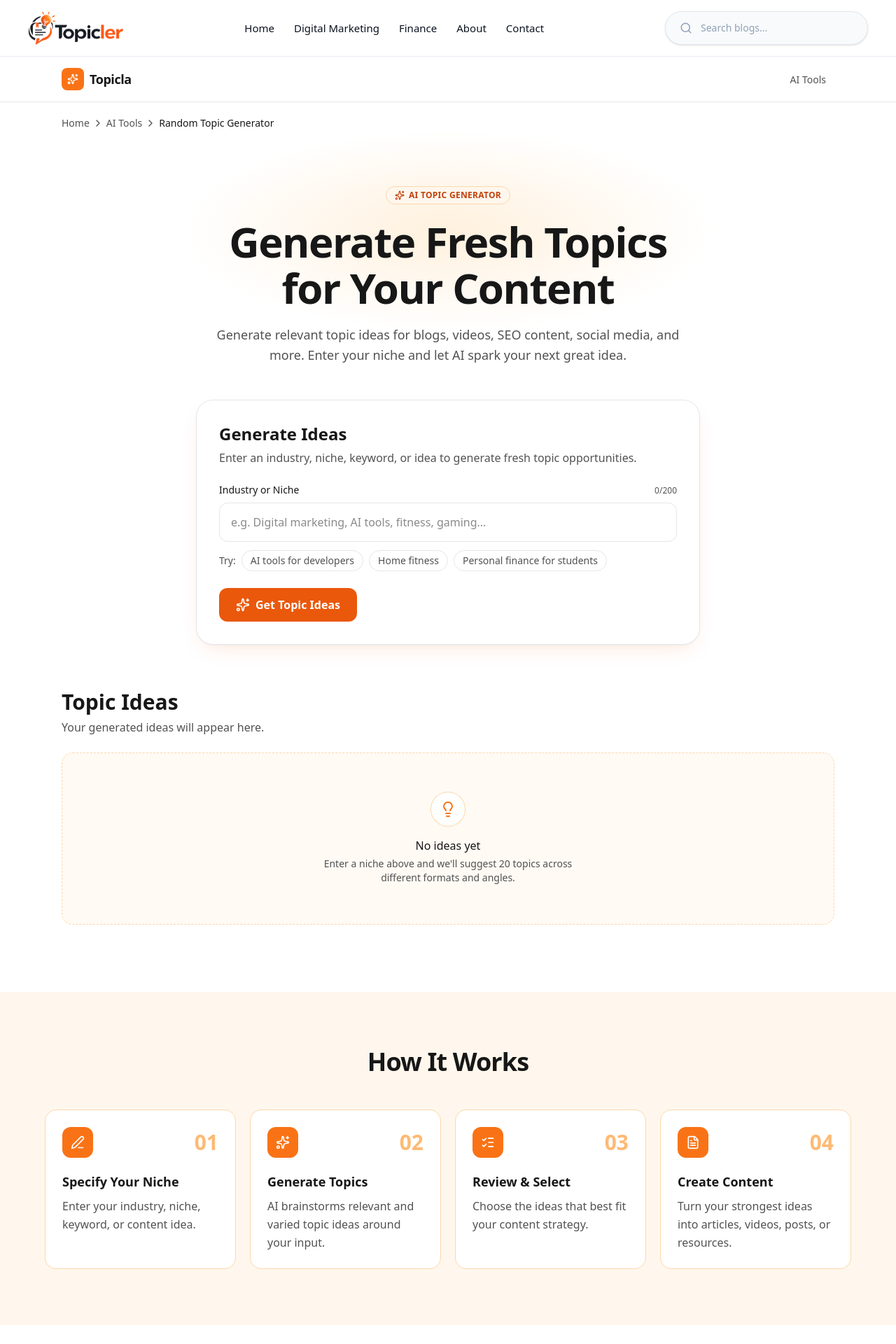
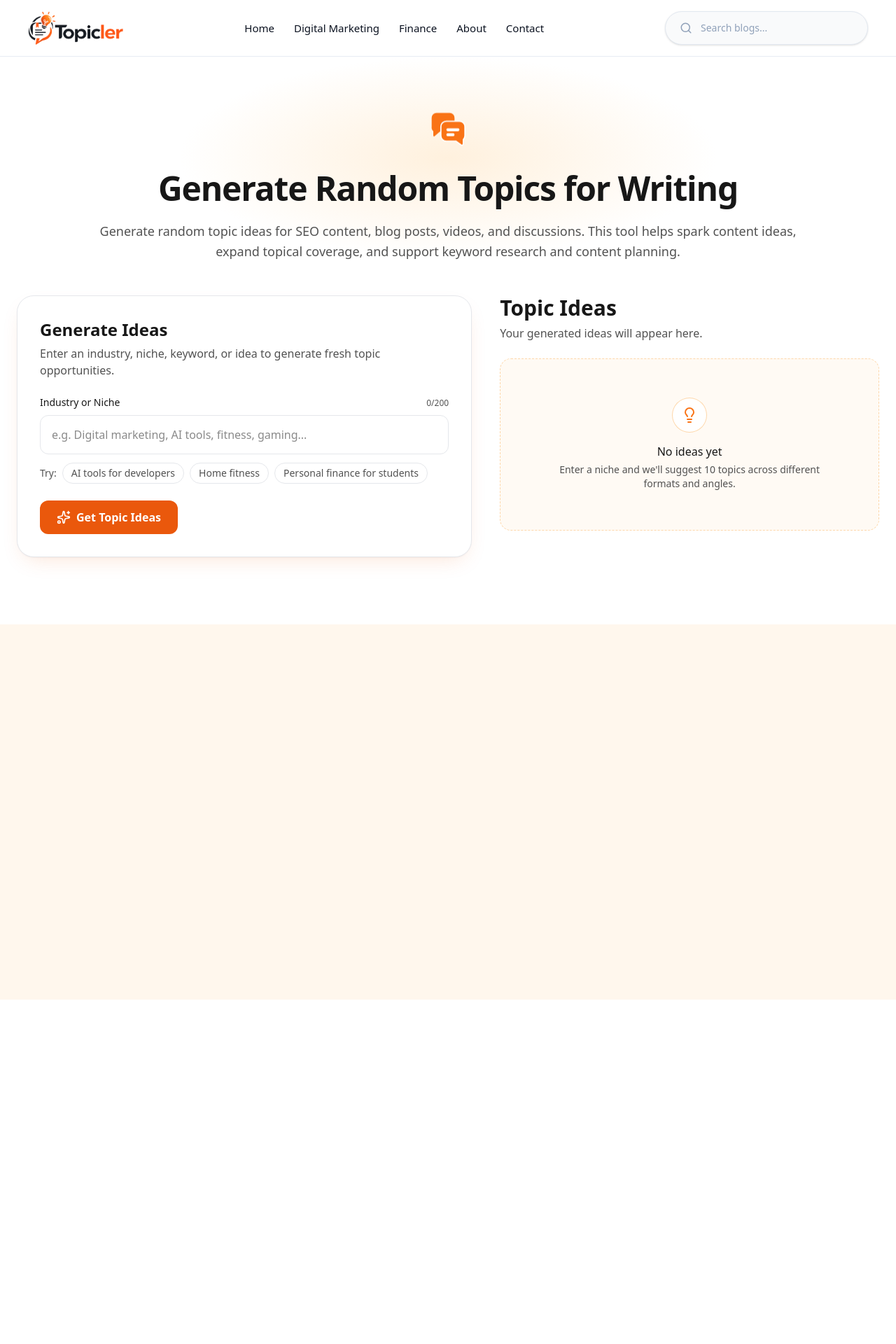
Before and after one commit to codedByShahzad/Topicler, a Next.js app in the folder frontend/: page /tools/random-topic-generator in a window 1280 px wide. Shown: the top 1920 px of the page at 70% size. Built offline with nearby package versions, Linux system fonts and the light colour scheme.

Commit message:
Completed teh Landing Page

```diff
--- a/frontend/app/tools/random-topic-generator/page.tsx
+++ b/frontend/app/tools/random-topic-generator/page.tsx
@@ -1,8 +1,6 @@
 import type { Metadata } from "next";
-import Link from "next/link";
 import {
   CalendarRange,
-  ChevronRight,
   Compass,
   FileText,
   Layers,
@@ -29,6 +27,58 @@ export const metadata: Metadata = {
     type: "website",
   },
 };
+
+/*
+ * Page animations — pure CSS, no JavaScript, no extra packages.
+ * - Hero: one short load sequence (icon pops, text and generator rise in).
+ * - How It Works: steps appear one by one and the connector lines "draw" as you scroll.
+ * - Other sections: a soft fade-up when they scroll into view.
+ * Everything is skipped for users who enable "reduce motion". Browsers without
+ * scroll-driven animation support simply show the content without the scroll effects.
+ */
+const motionCss = `
+@keyframes tp-rise { from { opacity: 0; translate: 0 18px; } to { opacity: 1; translate: none; } }
+@keyframes tp-pop { 0% { opacity: 0; scale: 0.6; } 70% { opacity: 1; scale: 1.06; } 100% { opacity: 1; scale: 1; } }
+@keyframes tp-float { 0%, 100% { translate: 0 0; } 50% { translate: 0 -5px; } }
+@keyframes tp-draw-x { from { scale: 0 1; } to { scale: 1 1; } }
+@keyframes tp-draw-y { from { scale: 1 0; } to { scale: 1 1; } }
+
+@media (prefers-reduced-motion: no-preference) {
+  .tp-pop { animation: tp-pop 0.7s cubic-bezier(0.34, 1.56, 0.64, 1) both; }
+  .tp-float { animation: tp-float 4s ease-in-out 0.9s infinite; }
+  .tp-rise { animation: tp-rise 0.8s cubic-bezier(0.22, 1, 0.36, 1) both; }
+  .tp-d1 { animation-delay: 0.12s; }
+  .tp-d2 { animation-delay: 0.24s; }
+  .tp-d3 { animation-delay: 0.38s; }
+
+  @supports (animation-timeline: view()) {
+    .tp-reveal {
+      animation: tp-rise linear both;
+      animation-timeline: view();
+      animation-range: entry 0% cover 30%;
+    }
+
+    .tp-line-x { transform-origin: left center; }
+    .tp-line-y { transform-origin: center top; }
+
+    /* Mobile + tablet: each step and line animates as it enters the screen */
+    .tp-step { animation: tp-rise linear both; animation-timeline: view(); animation-range: entry 0% cover 25%; }
+    .tp-line-y { animation: tp-draw-y linear both; animation-timeline: view(); animation-range: entry 0% cover 35%; }
+
+    /* Desktop: steps share one timeline so they appear left to right */
+    @media (min-width: 1024px) {
+      .tp-steps { view-timeline-name: --tp-steps; }
+      .tp-step { animation-timeline: --tp-steps; animation-range: cover 12% cover 26%; }
+      .tp-step:nth-child(2) { animation-range: cover 18% cover 32%; }
+      .tp-step:nth-child(3) { animation-range: cover 24% cover 38%; }
+      .tp-step:nth-child(4) { animation-range: cover 30% cover 44%; }
+      .tp-line-x { animation: tp-draw-x linear both; animation-timeline: --tp-steps; animation-range: cover 20% cover 32%; }
+      .tp-step:nth-child(2) .tp-line-x { animation-range: cover 26% cover 38%; }
+      .tp-step:nth-child(3) .tp-line-x { animation-range: cover 32% cover 44%; }
+    }
+  }
+}
+`;
 
 const steps = [
   {
@@ -147,104 +197,94 @@ const footerLinks: { label: string; href: string | null }[] = [
 
 export default function RandomTopicGeneratorPage() {
   return (
-    <div className="flex min-h-screen flex-col overflow-x-hidden bg-white text-[#171717]">
-      {/* 1. Navigation + breadcrumb */}
-      <header className="border-b border-[#E5E7EB] bg-white">
-        <div className="mx-auto flex h-16 max-w-6xl items-center justify-between px-4 sm:px-6">
-          <Link
-            href="/"
-            className="flex items-center gap-2 rounded-md text-lg font-bold tracking-tight text-[#171717] focus-visible:outline-2 focus-visible:outline-offset-4 focus-visible:outline-[#F97316]"
-          >
-            <span
-              aria-hidden="true"
-              className="flex size-8 items-center justify-center rounded-lg bg-[#F97316] text-white"
-            >
-              <Sparkles className="size-4" />
-            </span>
-            Topicla
-          </Link>
-          <nav aria-label="Main">
-            <a
-              href="#related-tools"
-              className="rounded-lg px-3 py-2 text-sm font-medium text-[#525252] transition-colors hover:bg-[#FFF7ED] hover:text-[#C2410C] focus-visible:outline-2 focus-visible:outline-offset-2 focus-visible:outline-[#F97316]"
-            >
-              AI Tools
-            </a>
-          </nav>
-        </div>
-      </header>
+    <div className="flex min-h-screen flex-col overflow-x-clip bg-white text-[#171717]">
+      <style dangerouslySetInnerHTML={{ __html: motionCss }} />
 
       <main className="flex-1">
-        <nav aria-label="Breadcrumb" className="mx-auto max-w-6xl px-4 pt-5 sm:px-6">
-          <ol className="flex flex-wrap items-center gap-1 text-sm text-[#525252]">
-            <li>
-              <Link href="/" className="rounded hover:text-[#C2410C] focus-visible:outline-2 focus-visible:outline-[#F97316]">
-                Home
-              </Link>
-            </li>
-            <li aria-hidden="true">
-              <ChevronRight className="size-4" />
-            </li>
-            <li>
-              <a href="#related-tools" className="rounded hover:text-[#C2410C] focus-visible:outline-2 focus-visible:outline-[#F97316]">
-                AI Tools
-              </a>
-            </li>
-            <li aria-hidden="true">
-              <ChevronRight className="size-4" />
-            </li>
-            <li aria-current="page" className="font-medium text-[#171717]">
-              Random Topic Generator
-            </li>
-          </ol>
-        </nav>
-
         {/* 2. Hero */}
         <section className="relative px-4 pb-12 pt-14 text-center sm:px-6 sm:pt-20">
           <div
             aria-hidden="true"
             className="pointer-events-none absolute inset-x-0 top-0 -z-0 mx-auto h-72 max-w-3xl rounded-full bg-[radial-gradient(closest-side,#FFEDD5,transparent)] opacity-80"
           />
-          <div className="relative mx-auto max-w-3xl">
-            <span className="inline-flex items-center gap-1.5 rounded-full border border-[#FED7AA] bg-[#FFF7ED] px-3 py-1 text-xs font-semibold tracking-wide text-[#C2410C]">
-              <Sparkles className="size-3.5" aria-hidden="true" />
-              AI TOPIC GENERATOR
+          <div className="relative mx-auto">
+            <span className="tp-pop inline-block">
+              <svg
+                viewBox="0 0 48 48"
+                fill="none"
+                aria-hidden="true"
+                className="tp-float mx-auto size-12 sm:size-14"
+              >
+                <path
+                  d="M10 4h16a6 6 0 0 1 6 6v11a6 6 0 0 1-6 6H14l-6.2 5.4A1 1 0 0 1 6 31.6v-5.2A6 6 0 0 1 4 21V10a6 6 0 0 1 6-6z"
+                  fill="#F97316"
+                />
+                <path
+                  d="M22 15h16a6 6 0 0 1 6 6v11a6 6 0 0 1-2 4.4v5.2a1 1 0 0 1-1.8.8L34 38H22a6 6 0 0 1-6-6V21a6 6 0 0 1 6-6z"
+                  fill="#F97316"
+                  stroke="#FFFFFF"
+                  strokeWidth="3"
+                  paintOrder="stroke"
+                />
+                <rect x="22" y="23" width="16" height="3.5" rx="1.75" fill="#FFFFFF" />
+                <rect x="22" y="29" width="10" height="3.5" rx="1.75" fill="#FFFFFF" />
+              </svg>
             </span>
-            <h1 className="mt-5 text-4xl font-bold leading-[1.1] tracking-tight text-[#171717] text-balance sm:text-5xl lg:text-6xl">
-              Generate Fresh Topics for Your Content
+
+            <h1 className="tp-rise tp-d1 mt-5 text-4xl font-bold leading-[1.1] tracking-tight text-[#171717] text-balance sm:text-5xl lg:text-5xl">
+              Generate Random Topics for Writing
             </h1>
-            <p className="mx-auto mt-5 max-w-2xl text-lg leading-relaxed text-[#525252] text-pretty">
-              Generate relevant topic ideas for blogs, videos, SEO content, social media, and more.
-              Enter your niche and let AI spark your next great idea.
+
+            <p className="tp-rise tp-d2 mx-auto mt-5 max-w-5xl text-lg leading-relaxed text-[#525252] text-pretty">
+              Generate random topic ideas for SEO content, blog posts, videos, and discussions. This tool helps spark content ideas, expand topical coverage, and support keyword research and content planning.
             </p>
           </div>
         </section>
 
         {/* 3 + 4. Generate Ideas + Topic Ideas (client) */}
-        <TopicGenerator />
+        <div className="tp-rise tp-d3">
+          <TopicGenerator />
+        </div>
 
         {/* 5. How It Works */}
         <section aria-labelledby="how-heading" className="mt-24 bg-[#FFF7ED] px-4 py-16 sm:px-6 sm:py-20">
           <div className="mx-auto max-w-6xl">
-            <h2 id="how-heading" className="text-center text-3xl font-bold tracking-tight sm:text-4xl">
+            <h2 id="how-heading" className="tp-reveal text-center text-3xl font-bold tracking-tight sm:text-4xl">
               How It Works
             </h2>
-            <ol className="mt-12 grid gap-5 sm:grid-cols-2 lg:grid-cols-4">
+
+            <ol className="tp-steps mx-auto mt-12 max-w-xl lg:mt-14 lg:grid lg:max-w-none lg:grid-cols-4 lg:gap-x-6">
               {steps.map((step, i) => (
-                <li key={step.title} className="relative rounded-2xl border border-[#FED7AA] bg-white p-6">
-                  <div className="flex items-center justify-between">
-                    <span className="flex size-11 items-center justify-center rounded-xl bg-[#F97316] text-white">
-                      <step.icon className="size-5" aria-hidden="true" />
-                    </span>
-                    <span className="text-3xl font-bold tabular-nums text-[#FDBA74]" aria-hidden="true">
-                      {String(i + 1).padStart(2, "0")}
-                    </span>
+                <li
+                  key={step.title}
+                  className="tp-step group relative flex gap-5 pb-8 last:pb-0 lg:flex-col lg:items-center lg:gap-0 lg:pb-0 lg:text-center"
+                >
+                  {i < steps.length - 1 && (
+                    <>
+                      {/* Vertical connector (mobile + tablet) */}
+                      <span
+                        aria-hidden="true"
+                        className="tp-line-y absolute bottom-0 left-8 top-16 w-0.5 -translate-x-1/2 bg-[linear-gradient(to_bottom,#FB923C,#FED7AA)] lg:hidden"
+                      />
+                      {/* Horizontal connector (desktop) */}
+                      <span
+                        aria-hidden="true"
+                        className="tp-line-x absolute left-[calc(50%+3.25rem)] right-[calc(-50%+1.75rem)] top-10 hidden h-0.5 -translate-y-1/2 bg-[linear-gradient(to_right,#FB923C,#FED7AA)] lg:block"
+                      />
+                    </>
+                  )}
+
+                  <span className="relative z-10 flex size-16 shrink-0 items-center justify-center rounded-full border-2 border-[#FDBA74] bg-white text-[#EA580C] shadow-[0_6px_16px_-8px_rgba(234,88,12,0.45)] transition-[background-color,color,border-color,transform] duration-300 ease-out group-hover:border-[#F97316] group-hover:bg-[#F97316] group-hover:text-white group-hover:[transform:scale(1.06)] motion-reduce:transition-none lg:size-20">
+                    <step.icon className="size-6 lg:size-7" aria-hidden="true" />
+                  </span>
+
+                  <div className="flex-1 rounded-2xl bg-white/70 p-5 ring-1 ring-[#FED7AA]/60 transition-[background-color,box-shadow] duration-300 group-hover:bg-white group-hover:shadow-[0_14px_30px_-18px_rgba(234,88,12,0.4)] motion-reduce:transition-none lg:mt-6 lg:w-full lg:flex-1">
+                    <p className="text-xs font-semibold uppercase tracking-[0.12em] text-[#C2410C]">
+                      Step {i + 1}
+                    </p>
+                    <h3 className="mt-2 text-lg font-semibold text-[#171717]">{step.title}</h3>
+                    <p className="mt-1.5 leading-relaxed text-[#525252]">{step.text}</p>
                   </div>
-                  <h3 className="mt-5 text-lg font-semibold">
-                    <span className="sr-only">Step {i + 1}: </span>
-                    {step.title}
-                  </h3>
-                  <p className="mt-2 leading-relaxed text-[#525252]">{step.text}</p>
                 </li>
               ))}
             </ol>
@@ -254,7 +294,7 @@ export default function RandomTopicGeneratorPage() {
         {/* 6. What is a Random Topic Generator? */}
         <section aria-labelledby="what-heading" className="px-4 py-20 sm:px-6">
           <div className="mx-auto grid max-w-6xl gap-12 lg:grid-cols-[1.4fr_1fr] lg:items-start">
-            <div>
+            <div className="tp-reveal">
               <h2 id="what-heading" className="text-3xl font-bold tracking-tight sm:text-4xl">
                 What is a Random Topic Generator?
               </h2>
@@ -289,7 +329,7 @@ export default function RandomTopicGeneratorPage() {
 
             <aside
               aria-label="Example of one idea in several formats"
-              className="rounded-2xl border border-[#E5E7EB] bg-white p-6 lg:mt-16"
+              className="tp-reveal rounded-2xl border border-[#E5E7EB] bg-white p-6 lg:mt-16"
             >
               <p className="text-sm font-medium text-[#525252]">One idea, many formats</p>
               <p className="mt-2 text-lg font-semibold leading-snug">
@@ -320,7 +360,7 @@ export default function RandomTopicGeneratorPage() {
         {/* 7. When to Use */}
         <section aria-labelledby="when-heading" className="border-y border-[#E5E7EB] bg-[#FAFAFA] px-4 py-20 sm:px-6">
           <div className="mx-auto max-w-6xl">
-            <div className="max-w-2xl">
+            <div className="tp-reveal max-w-2xl">
               <h2 id="when-heading" className="text-3xl font-bold tracking-tight sm:text-4xl">
                 When to Use the Random Topic Generator?
               </h2>
@@ -331,8 +371,11 @@ export default function RandomTopicGeneratorPage() {
             </div>
             <div className="mt-10 grid gap-5 md:grid-cols-2">
               {useCases.map((item) => (
-                <article key={item.title} className="rounded-2xl border border-[#E5E7EB] bg-white p-6 sm:p-7">
-                  <span className="flex size-11 items-center justify-center rounded-xl bg-[#FFF7ED] text-[#EA580C]">
+                <article
+                  key={item.title}
+                  className="tp-reveal group rounded-2xl border border-[#E5E7EB] bg-white p-6 transition-[border-color,box-shadow,transform] duration-300 ease-out hover:border-[#FED7AA] hover:shadow-[0_16px_32px_-20px_rgba(234,88,12,0.45)] hover:[transform:translateY(-4px)] motion-reduce:transition-none sm:p-7"
+                >
+                  <span className="flex size-11 items-center justify-center rounded-xl bg-[#FFF7ED] text-[#EA580C] transition-colors duration-300 group-hover:bg-[#F97316] group-hover:text-white motion-reduce:transition-none">
                     <item.icon className="size-5" aria-hidden="true" />
                   </span>
                   <h3 className="mt-5 text-xl font-semibold">{item.title}</h3>
@@ -346,7 +389,7 @@ export default function RandomTopicGeneratorPage() {
         {/* 8. FAQ */}
         <section aria-labelledby="faq-heading" className="px-4 py-20 sm:px-6">
           <div className="mx-auto max-w-3xl">
-            <h2 id="faq-heading" className="text-center text-3xl font-bold tracking-tight sm:text-4xl">
+            <h2 id="faq-heading" className="tp-reveal text-center text-3xl font-bold tracking-tight sm:text-4xl">
               Frequently Asked Questions
             </h2>
             <div className="mt-10">
@@ -354,72 +397,7 @@ export default function RandomTopicGeneratorPage() {
             </div>
           </div>
         </section>
-
-        {/* 9. Related Tools */}
-        <section
-          id="related-tools"
-          aria-labelledby="related-heading"
-          className="scroll-mt-6 px-4 pb-24 sm:px-6"
-        >
-          <div className="mx-auto max-w-6xl">
-            <h2 id="related-heading" className="text-2xl font-bold tracking-tight sm:text-3xl">
-              Related Tools
-            </h2>
-            <ul className="mt-8 grid gap-4 sm:grid-cols-2 lg:grid-cols-4">
-              {relatedTools.map((tool) => (
-                <li key={tool.title} className="rounded-2xl border border-[#E5E7EB] bg-white p-5">
-                  <div className="flex items-start justify-between gap-3">
-                    <span className="flex size-10 items-center justify-center rounded-lg bg-[#FFF7ED] text-[#EA580C]">
-                      <tool.icon className="size-5" aria-hidden="true" />
-                    </span>
-                    <span className="rounded-full bg-[#F5F5F5] px-2 py-0.5 text-xs font-medium text-[#525252]">
-                      Coming soon
-                    </span>
-                  </div>
-                  <h3 className="mt-4 font-semibold">{tool.title}</h3>
-                  <p className="mt-1 text-sm leading-relaxed text-[#525252]">{tool.text}</p>
-                </li>
-              ))}
-            </ul>
-          </div>
-        </section>
       </main>
-
-      {/* 10. Footer */}
-      <footer className="border-t border-[#E5E7EB] bg-white">
-        <div className="mx-auto flex max-w-6xl flex-col gap-6 px-4 py-10 sm:flex-row sm:items-center sm:justify-between sm:px-6">
-          <div>
-            <p className="flex items-center gap-2 text-lg font-bold tracking-tight">
-              <span aria-hidden="true" className="flex size-7 items-center justify-center rounded-md bg-[#F97316] text-white">
-                <Sparkles className="size-3.5" />
-              </span>
-              Topicla
-            </p>
-            <p className="mt-2 text-sm text-[#525252]">AI-powered tools for better ideas and content.</p>
-          </div>
-          <nav aria-label="Footer">
-            <ul className="flex flex-wrap gap-x-6 gap-y-2 text-sm">
-              {footerLinks.map((link) => (
-                <li key={link.label}>
-                  {link.href ? (
-                    <a
-                      href={link.href}
-                      className="rounded text-[#525252] hover:text-[#C2410C] focus-visible:outline-2 focus-visible:outline-offset-2 focus-visible:outline-[#F97316]"
-                    >
-                      {link.label}
-                    </a>
-                  ) : (
-                    <span className="text-[#8A8A8A]">{link.label}</span>
-                  )}
-                </li>
-              ))}
-            </ul>
-          </nav>
-        </div>
-        <div className="border-t border-[#E5E7EB] py-5 text-center text-xs text-[#525252]">
-          © Topicla. All rights reserved.
-        </div>
-      </footer>
     </div>
   );
 }
--- a/frontend/src/components/topic-generator/TopicGenerator.tsx
+++ b/frontend/src/components/topic-generator/TopicGenerator.tsx
@@ -141,12 +141,12 @@ export default function TopicGenerator() {
   const describedBy = [hintId, inputError ? errorId : null].filter(Boolean).join(" ");
 
   return (
-    <>
+    <div className="mx-auto max-w-[1440px] lg:grid lg:grid-cols-[minmax(0,6fr)_minmax(0,5fr)]    lg:items-start lg:gap-10 lg:px-6">
       {/* Generate Ideas */}
       <section
         id="generate"
         aria-labelledby="generate-heading"
-        className="mx-auto w-full max-w-3xl px-4 sm:px-6"
+        className="mx-auto w-full max-w-3xl px-4 sm:px-6 lg:max-w-none lg:px-0"
       >
         <div className="rounded-3xl border border-[#E5E7EB] bg-white p-5 shadow-[0_1px_2px_rgba(23,23,23,0.04),0_12px_32px_-12px_rgba(234,88,12,0.18)] sm:p-8">
           <h2 id="generate-heading" className="text-xl font-semibold text-[#171717] sm:text-2xl">
@@ -243,7 +243,7 @@ export default function TopicGenerator() {
         id="topic-ideas"
         aria-labelledby="ideas-heading"
         aria-busy={isLoading}
-        className="mx-auto mt-16 w-full max-w-6xl scroll-mt-6 px-4 sm:px-6"
+        className="mx-auto mt-16 w-full max-w-6xl scroll-mt-6 px-4 sm:px-6 lg:mt-0 lg:max-w-none lg:px-0 "
       >
         <div className="flex flex-col gap-4 sm:flex-row sm:items-end sm:justify-between">
           <div>
@@ -301,7 +301,7 @@ export default function TopicGenerator() {
           )}
 
           {isLoading ? (
-            <ul className="grid gap-4 md:grid-cols-2" aria-hidden="true">
+            <ul className="grid gap-4 md:grid-cols-2 lg:grid-cols-1" aria-hidden="true">
               {Array.from({ length: 6 }).map((_, i) => (
                 <li key={i} className="rounded-2xl border border-[#E5E7EB] bg-white p-5">
                   <div className="flex gap-4">
@@ -319,7 +319,10 @@ export default function TopicGenerator() {
               ))}
             </ul>
           ) : topics.length > 0 ? (
-            <ol className="grid gap-4 md:grid-cols-2" aria-label={`${topics.length} topic ideas`}>
+            <ol
+  className="grid max-h-[620px] gap-4 overflow-y-auto pr-2 md:grid-cols-2 lg:grid-cols-1"
+  aria-label={`${topics.length} topic ideas`}
+>
   {topics.map((topic, index) => (
     <TopicCard
       key={`${topic.title}-${index}`}
@@ -339,13 +342,13 @@ export default function TopicGenerator() {
                 </span>
                 <p className="mt-4 font-medium text-[#171717]">No ideas yet</p>
                 <p className="mt-1 max-w-sm text-sm text-[#525252]">
-                  Enter a niche above and we&apos;ll suggest {TOPIC_COUNT} topics across different formats and angles.
+                  Enter a niche and we&apos;ll suggest {TOPIC_COUNT} topics across different formats and angles.
                 </p>
               </div>
             )
           )}
         </div>
       </section>
-    </>
+    </div>
   );
 }
--- a/frontend/src/lib/topics.ts
+++ b/frontend/src/lib/topics.ts
@@ -15,7 +15,7 @@ export type GenerateTopicsError = {
   error: string;
 };
 
-export const TOPIC_COUNT = 20;
+export const TOPIC_COUNT = 10;
 export const MIN_INPUT_LENGTH = 2;
 export const MAX_INPUT_LENGTH = 200;
 
```
Also changed, not shown: frontend/src/components/topic-generator/FAQ.tsx (+15 -4 lines). Lines whose indentation alone changed are shown as unchanged.
